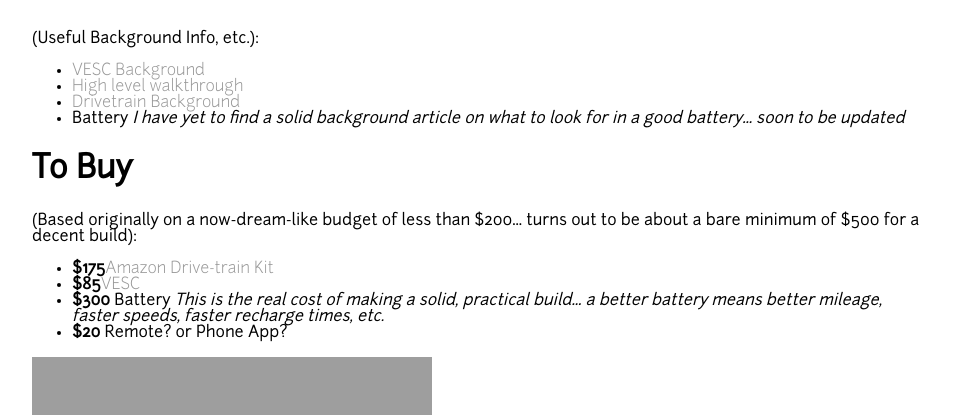
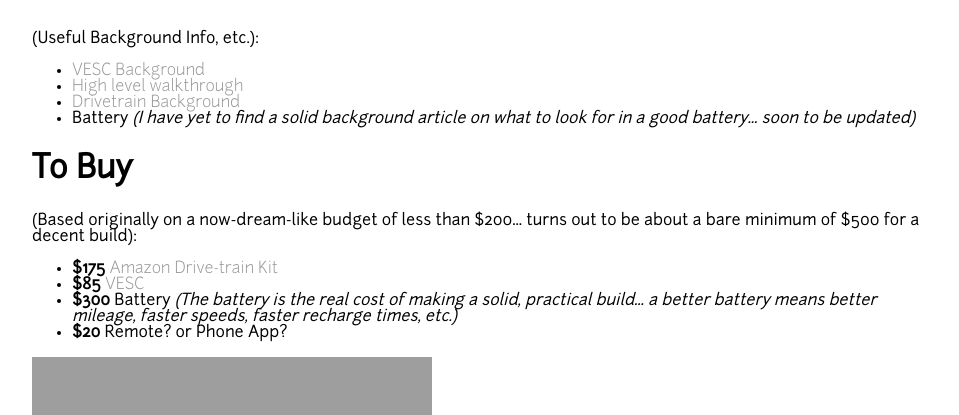
Before and after one commit to nicholaschiang/nicholaschiang.github.io, a Jekyll site: the page built from _posts/2018-12-26-esk8-longboard.md, in a window 1280 px wide. Shown: the part 1268-1683 px from the top of the page, without its empty margins (160-1119 px from the left). Built offline with Jekyll 4.4.1, drawn with Linux system fonts in a browser that asks for light colours.

Commit message:
Format ESK8 blog post:

```diff
--- a/_posts/2018-12-26-esk8-longboard.md
+++ b/_posts/2018-12-26-esk8-longboard.md
@@ -24,11 +24,12 @@
 - [VESC Background](https://www.electric-skateboard.builders/t/new-vesc-user-read-this-complete-walktrough-of-the-vesc/2980/2)
 - [High level walkthrough](https://www.electric-skateboard.builders/t/wiki-a-beginner-guide-to-diy-an-esk8/46844)
 - [Drivetrain Background](https://www.electric-skateboard.builders/t/beginners-guide-to-building-your-own-electric-skateboard-drivetrain/53)
-- Battery *I have yet to find a solid background article on what to look for in a good battery... soon to be updated*
+- Battery *(I have yet to find a solid background article on what to look for in a good battery... soon to be updated)*
 
 ## To Buy
 (Based originally on a now-dream-like budget of less than $200... turns out to be about a bare minimum of $500 for a decent build):
-- **$175**[Amazon Drive-train Kit](https://www.amazon.com/ZXMOTO-Electric-Longboard-Skateboard-Sensorless/dp/B07GCM4J48?imprToken=P5aeICpN5N7XWETazT1XfQ&slotNum=22&SubscriptionId=AKIAISS54SGFYFC42ZIA&tag=mpscooter-20&linkCode=xm2&camp=2025&creative=165953&creativeASIN=B07GCM4J48)
-- **$85**[VESC](https://diyelectricskateboard.com/collections/esc-speed-controller/products/torque-esc-bldc-electronic-speed-controller)
-- **$300** Battery *This is the real cost of making a solid, practical build... a better battery means better mileage, faster speeds, faster recharge times, etc.*
+- **$175** [Amazon Drive-train Kit](https://www.amazon.com/ZXMOTO-Electric-Longboard-Skateboard-Sensorless/dp/B07GCM4J48?imprToken=P5aeICpN5N7XWETazT1XfQ&slotNum=22&SubscriptionId=AKIAISS54SGFYFC42ZIA&tag=mpscooter-20&linkCode=xm2&camp=2025&creative=165953&creativeASIN=B07GCM4J48)
+- **$85** [VESC](https://diyelectricskateboard.com/collections/esc-speed-controller/products/torque-esc-bldc-electronic-speed-controller)
+- **$300** Battery
+*(The battery is the real cost of making a solid, practical build... a better battery means better mileage, faster speeds, faster recharge times, etc.)*
 - **$20** Remote? or Phone App?
```
